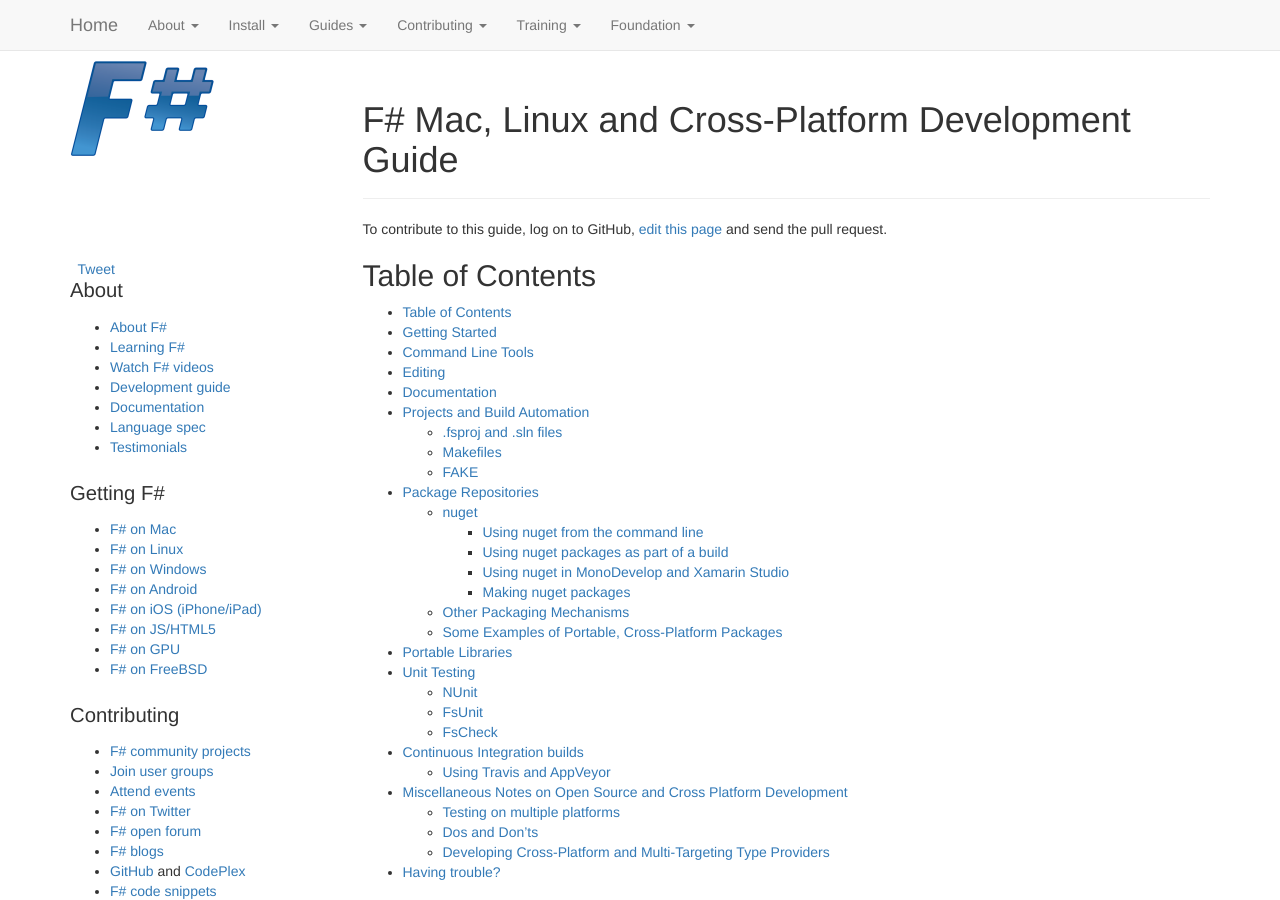
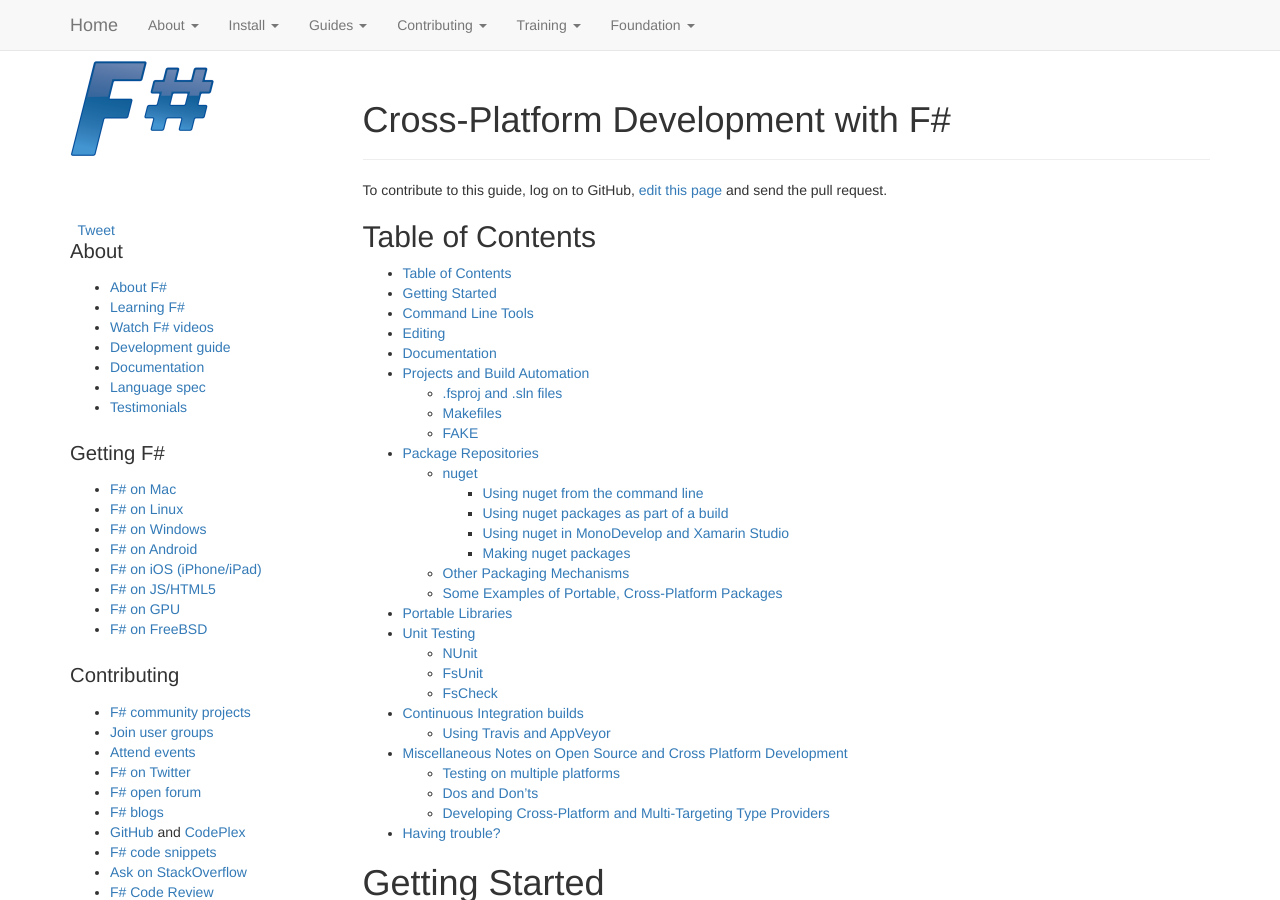
Before and after one commit to fsharp/fsharp.org, a Jekyll site: the page built from guides/mac-linux-cross-platform/index.md, in a window 1280 px wide and 900 px high. Built offline with Jekyll 4.4.1, drawn with Linux system fonts in a browser that asks for light colours; nearby versions of some CDN libraries; some web fonts are replaced; comment, search, counter and statistics services are not loaded.

Commit message:
Update index.md

```diff
--- a/guides/mac-linux-cross-platform/index.md
+++ b/guides/mac-linux-cross-platform/index.md
@@ -1,7 +1,7 @@
 ---
 layout: default
 title: Cross Platform Dev Guide | The F# Software Foundation
-headline: F# Mac, Linux and Cross-Platform Development Guide
+headline: Cross-Platform Development with F#
 ---
 
 To contribute to this guide, log on to GitHub, [edit this page](https://github.com/fsharp/fsfoundation/blob/gh-pages/guides/mac-linux-cross-platform/index.md) and send the pull request.
```
